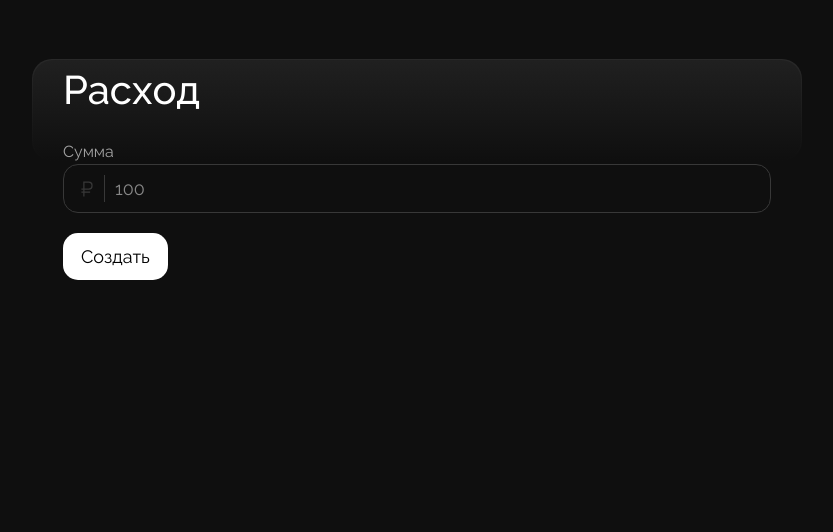
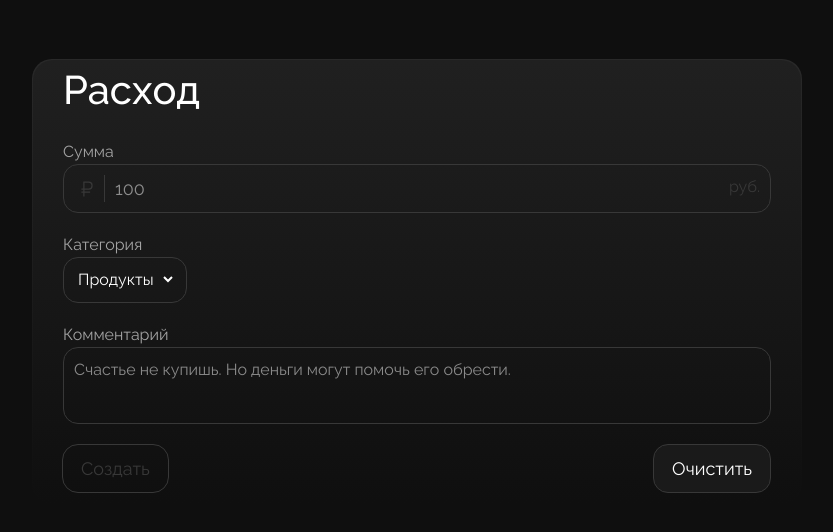
Before and after one commit to stregulya/next-expenses, a Next.js app: page / in a window 1280 px wide. Shown: the top 532 px of the page, without its empty margins (223-1056 px from the left). Built offline with nearby package versions, Linux system fonts and the light colour scheme.

Commit message:
Добавлено использование react-hook-form для управления формой расходов и улучшен стиль компонентов формы

```diff
--- a/src/app/globals.css
+++ b/src/app/globals.css
@@ -26,4 +26,9 @@ body {
     outline: none;
     background: transparent;
   }
+
+  select:focus {
+    border: none;
+    outline: none;
+  }
 }
--- a/src/ui/ExpenseForm/ExpenseForm.module.css
+++ b/src/ui/ExpenseForm/ExpenseForm.module.css
@@ -1,11 +1,11 @@
 .form {
   width: 768px;
-  height: 100px;
-
+  height: max-content;
   padding: 10px 30px;
   margin-top: 60px;
 
-  position: relative;
+  position: absolute;
+  top: 50;
 
   background: linear-gradient(
     180deg,
@@ -18,12 +18,13 @@
   flex-direction: column;
 }
 
-.form::after {
+.form::before {
   content: "";
   position: absolute;
   inset: -1px;
   z-index: -10;
   border-radius: 20px;
+  background: red;
   background: #292929;
   background: linear-gradient(
     180deg,
@@ -56,7 +57,7 @@
   border-color: #a3a3a3;
 }
 
-.input-wrapper::after {
+.input-wrapper::before {
   content: "";
 
   width: 20px;
@@ -73,6 +74,13 @@
   pointer-events: none;
 }
 
+.input-wrapper::after {
+  content: "руб.";
+  position: absolute;
+  color: var(--border-color);
+  right: 10px;
+}
+
 .input {
   border-left: 1px solid var(--border-color);
   padding-left: 10px;
@@ -80,10 +88,14 @@
   font-size: 18px;
 }
 
-.main-btn {
-  background-color: #fff;
-  color: #000;
+.btn-container {
+  display: flex;
+  align-items: center;
+  justify-content: space-between;
+}
 
+.main-btn,
+.reset-btn {
   font-size: 18px;
 
   border-radius: 15px;
@@ -94,6 +106,60 @@
   cursor: pointer;
 }
 
-.main-btn:hover {
-  transform: scale(1.01);
+.main-btn {
+  background-color: #fff;
+  color: #000;
+  transition: all ease-in 0.2s;
 }
+
+.main-btn:disabled {
+  outline: 1px solid var(--border-color);
+  background-color: transparent;
+  color: var(--border-color);
+  cursor: default;
+}
+
+.main-btn:disabled:hover {
+  transform: none;
+}
+
+.reset-btn {
+  border: 1px solid var(--border-color);
+  background-color: #1a1a1a;
+  color: #ffffff;
+  transition: transform ease-in 0.2s;
+}
+
+.main-btn:hover,
+.reset-btn:hover {
+  transform: scale(1.02);
+}
+
+.select-wrapper {
+  width: min-content;
+  border: 1px solid var(--border-color);
+  border-radius: 15px;
+  padding: 10px;
+  margin-bottom: 20px;
+}
+
+.select option {
+  background-color: #000;
+  color: #fff;
+}
+
+.textarea-wrapper {
+  border: 1px solid var(--border-color);
+  border-radius: 15px;
+  padding: 10px;
+  margin-bottom: 20px;
+}
+
+.textarea {
+  width: 100%;
+  resize: none;
+}
+
+.textarea:focus {
+  outline: none;
+}
--- a/src/ui/ExpenseForm/ExpenseForm.tsx
+++ b/src/ui/ExpenseForm/ExpenseForm.tsx
@@ -1,24 +1,26 @@
 "use client";
 
-import { FormEvent, useEffect, useState } from "react";
 import styles from "./ExpenseForm.module.css";
+import { SubmitHandler, useForm } from "react-hook-form";
+
+interface ExpenseForm {
+  amount: number;
+  category: string;
+  comment: string;
+}
 
 export default function ExpenseForm() {
-  const [amount, setAmount] = useState("");
+  const { register, handleSubmit, formState, reset } = useForm<ExpenseForm>({
+    mode: "onChange",
+  });
 
-  useEffect(() => {
-    const amount = localStorage.getItem("amount");
-    if (amount) console.log(`Сумма была: ${amount}`);
-  }, []);
-
-  const handleSubmit = (e: FormEvent<HTMLFormElement>) => {
-    e.preventDefault();
-    localStorage.setItem("amount", amount);
-    setAmount("");
+  const onSubmit: SubmitHandler<ExpenseForm> = (data) => {
+    console.log(data);
+    reset();
   };
 
   return (
-    <form className={styles.form} onSubmit={handleSubmit}>
+    <form className={styles.form} onSubmit={handleSubmit(onSubmit)}>
       <h2 className={styles.title}>Расход</h2>
       <label htmlFor="amount" className={styles["input-title"]}>
         Сумма
@@ -26,18 +28,48 @@ export default function ExpenseForm() {
       <div className={styles["input-wrapper"]}>
         <input
           type="number"
-          name="amount"
-          id="amount"
+          min={0}
+          step={"any"}
           placeholder="100"
           className={styles.input}
-          value={amount}
-          onChange={(e) => setAmount(e.target.value)}
-          required
+          {...register("amount", {
+            required: true,
+            valueAsNumber: true,
+          })}
         />
       </div>
-      <button type="submit" className={styles["main-btn"]}>
-        Создать
-      </button>
+      <label htmlFor="amount" className={styles["input-title"]}>
+        Категория
+      </label>
+      <div className={styles["select-wrapper"]}>
+        <select className={styles.select} {...register("category", {})}>
+          <option value="products">Продукты</option>
+          <option value="vehicle">Транспорт</option>
+          <option value="cloth">Одежда</option>
+        </select>
+      </div>
+      <label htmlFor="amount" className={styles["input-title"]}>
+        Комментарий
+      </label>
+      <div className={styles["textarea-wrapper"]}>
+        <textarea
+          className={styles.textarea}
+          placeholder="Счастье не купишь. Но деньги могут помочь его обрести."
+          {...register("comment")}
+        ></textarea>
+      </div>
+      <div className={styles["btn-container"]}>
+        <button
+          type="submit"
+          className={styles["main-btn"]}
+          disabled={!formState.isValid}
+        >
+          Создать
+        </button>
+        <button className={styles["reset-btn"]} onClick={() => reset()}>
+          Очистить
+        </button>
+      </div>
     </form>
   );
 }
```
Also changed, not shown: package.json (+6 -5 lines), 2 other files (tests, documents, lock files or other folders).
